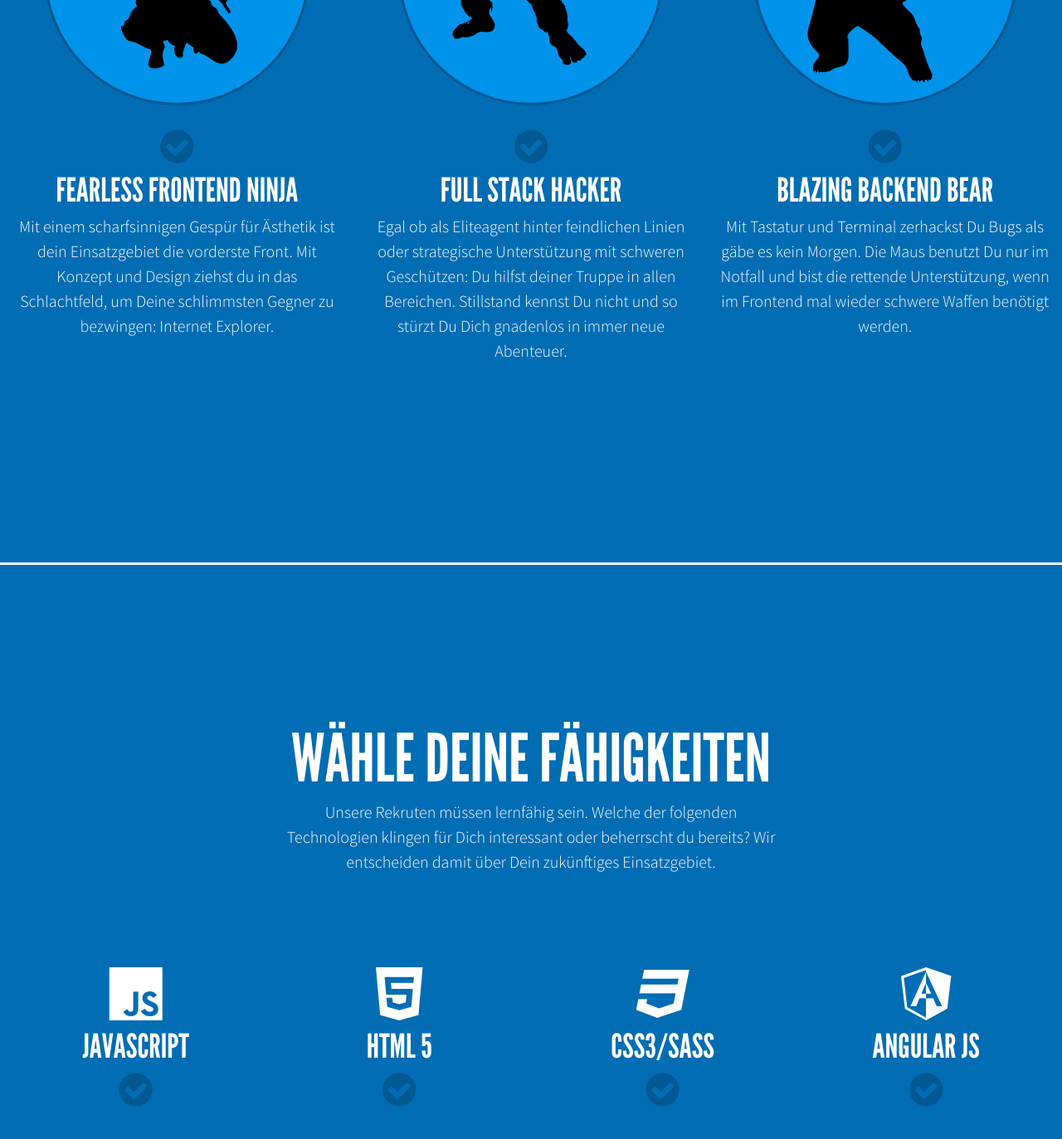
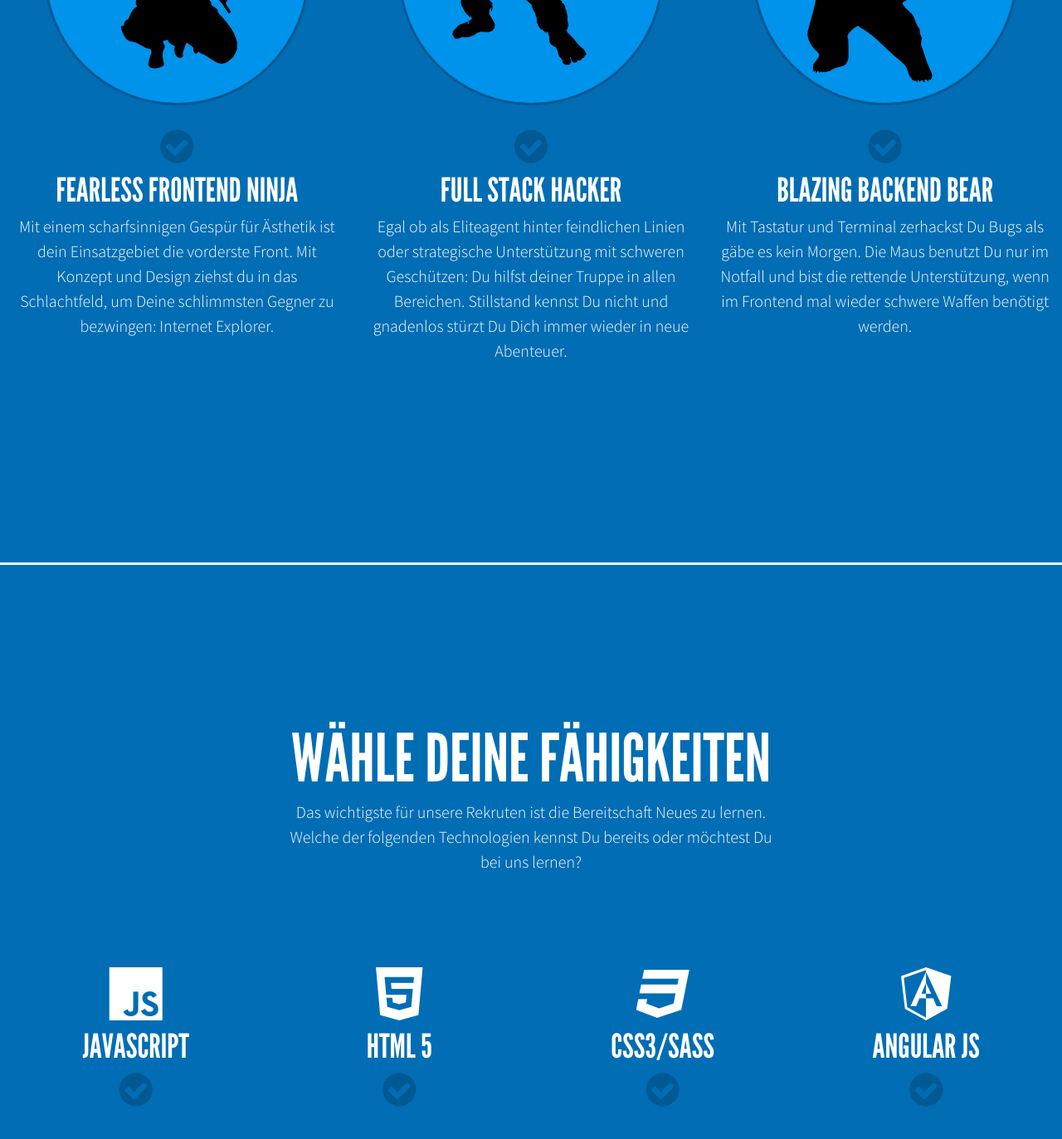
Before and after one commit to campudus/campudus.github.io, a Jekyll site: the page built from de/jobs/index.html, in a window 1280 px wide and 1400 px high, scrolled down 1826 px. Shown: the top 1373 px of the window at 83% size. Built offline with Jekyll 4.4.1, drawn with Linux system fonts in a browser that asks for light colours.

Commit message:
text updates

```diff
--- a/de/jobs/index.html
+++ b/de/jobs/index.html
@@ -108,8 +108,9 @@ Campudus
       <h3>Full Stack Hacker</h3>
 
       <p>Egal ob als Eliteagent hinter feindlichen Linien oder strategische Unterstützung mit schweren Geschützen: Du
-        hilfst deiner Truppe in allen Bereichen. Stillstand kennst Du nicht und so stürzt Du Dich gnadenlos in immer
-        neue Abenteuer.</p>
+        hilfst deiner Truppe in allen Bereichen. Stillstand kennst Du nicht und gnadenlos stürzt Du Dich immer wieder in
+        neue Abenteuer.
+      </p>
 
     </div>
     <div class="large-4 columns kind" id="backend-bear">
@@ -130,9 +131,8 @@ Campudus
     <div class="large-12 columns">
       <h2>Wähle deine Fähigkeiten</h2>
 
-      <p class="intro">Unsere Rekruten müssen lernfähig sein. Welche der folgenden Technologien klingen für Dich
-        interessant oder beherrscht du bereits? Wir
-        entscheiden damit über Dein zukünftiges Einsatzgebiet.</p>
+      <p class="intro">Das wichtigste für unsere Rekruten ist die Bereitschaft Neues zu lernen. Welche der folgenden
+        Technologien kennst Du bereits oder möchtest Du bei uns lernen?</p>
 
       <ul class="small-block-grid-1 medium-block-grid-2 large-block-grid-4">
         <li data-equalizer-watch class="tech-item" id="javascript"><i class="icon-javascript"></i>
```
